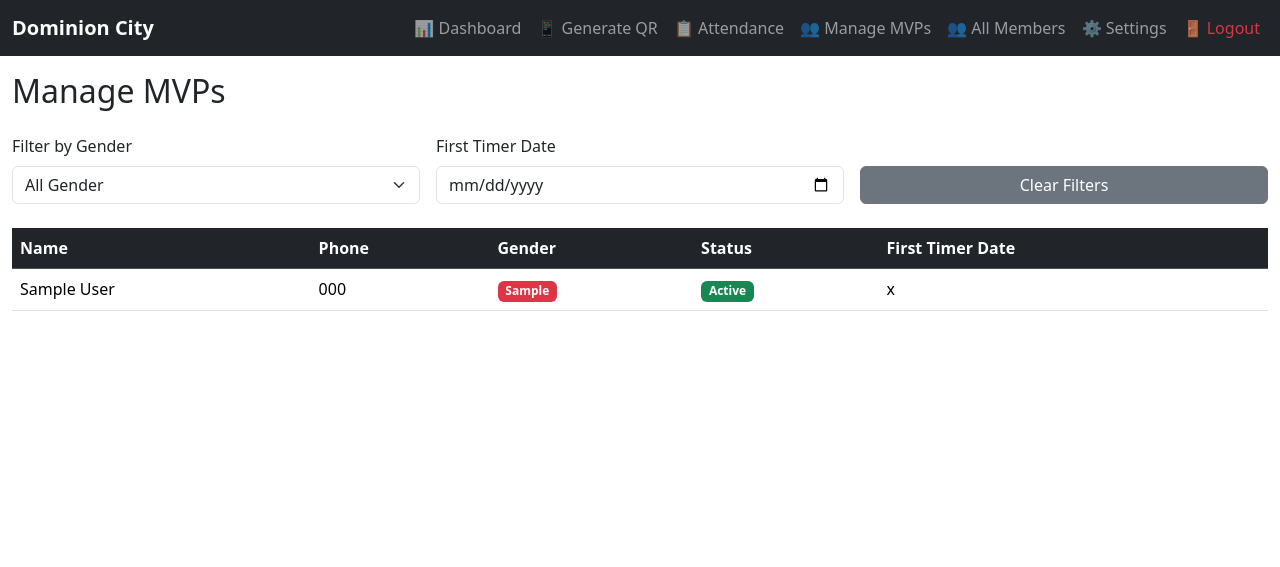
After one commit to ebukaHenry/church_attendance, a Flask app: page /manage_mvps in a window 1280 px wide. The commit adds this page. Shown: the top 567 px of the page. Run offline with Flask 3, Linux system fonts and the light colour scheme; a user stored in the database is signed in; tables that the repository leaves empty hold one stand-in row (values such as "Sample post").

Commit message:
fix: manage mvp

```diff
--- a/app.py
+++ b/app.py
@@ -132,6 +132,21 @@ def all_members():
     """).fetchall()
     return render_template('all_members.html', members=members)
 
+@app.route('/manage_mvps')
+@login_required
+def manage_mvps():
+    conn = get_db()
+
+    # Get all users (MVPs)
+    mvps = conn.execute("""
+        SELECT id, name, phone, gender,
+               (SELECT MIN(timestamp) FROM attendance WHERE user_id = users.id) as first_attendance
+        FROM users
+        ORDER BY first_attendance DESC
+    """).fetchall()
+
+    return render_template('manage_mvps.html', mvps=mvps)
+
 @app.route('/settings')
 @login_required
 def settings():
--- a/templates/base.html
+++ b/templates/base.html
@@ -20,6 +20,7 @@
                     <li class="nav-item"><a class="nav-link" href="{{ url_for('dashboard') }}">📊 Dashboard</a></li>
                     <li class="nav-item"><a class="nav-link" href="{{ url_for('generate_qr') }}">📱 Generate QR</a></li>
                     <li class="nav-item"><a class="nav-link" href="{{ url_for('attendance_list') }}">📋 Attendance</a></li>
+                    <li class="nav-item"><a class="nav-link" href="{{ url_for('manage_mvps') }}">👥 Manage MVPs</a></li>
                     <li class="nav-item"><a class="nav-link" href="{{ url_for('all_members') }}">👥 All Members</a></li>
                     <li class="nav-item"><a class="nav-link" href="{{ url_for('settings') }}">⚙️ Settings</a></li>
                     <li class="nav-item"><a class="nav-link text-danger" href="{{ url_for('logout') }}">🚪 Logout</a></li>
--- /dev/null
+++ b/templates/manage_mvps.html
@@ -0,0 +1,129 @@
+{% extends 'base.html' %}
+{% block content %}
+
+<h2 class="mb-4">Manage MVPs</h2>
+
+<!-- Filters -->
+<div class="row g-3 mb-4">
+    <div class="col-md-4">
+        <label class="form-label">Filter by Gender</label>
+        <select id="genderFilter" class="form-select" onchange="applyFilters()">
+            <option value="all">All Gender</option>
+            <option value="Male">Male</option>
+            <option value="Female">Female</option>
+        </select>
+    </div>
+    <div class="col-md-4">
+        <label class="form-label">First Timer Date</label>
+        <input type="date" id="dateFilter" class="form-control" onchange="applyFilters()">
+    </div>
+    <div class="col-md-4 d-flex align-items-end">
+        <button class="btn btn-secondary w-100" onclick="clearFilters()">Clear Filters</button>
+    </div>
+</div>
+
+<div class="table-responsive">
+    <table class="table table-hover" id="mvpsTable">
+        <thead class="table-dark">
+            <tr>
+                <th>Name</th>
+                <th>Phone</th>
+                <th>Gender</th>
+                <th>Status</th>
+                <th>First Timer Date</th>
+            </tr>
+        </thead>
+        <tbody>
+            {% for mvp in mvps %}
+            <tr data-gender="{{ mvp.gender }}">
+                <td>{{ mvp.name }}</td>
+                <td>{{ mvp.phone }}</td>
+                <td>
+                    <span class="badge bg-{{ 'primary' if mvp.gender == 'Male' else 'danger' }}">
+                        {{ mvp.gender }}
+                    </span>
+                </td>
+                <td><span class="badge bg-success">Active</span></td>
+                <td>{{ mvp.first_attendance[:10] if mvp.first_attendance else 'Not yet' }}</td>
+            </tr>
+            {% endfor %}
+        </tbody>
+    </table>
+</div>
+
+<!-- Floating Add Button -->
+<button class="btn btn-success btn-lg rounded-circle shadow"
+        style="position: fixed; bottom: 30px; right: 30px; width: 60px; height: 60px; display: flex; align-items: center; justify-content: center; font-size: 1.8rem;"
+        onclick="showAddForm()">
+    +
+</button>
+
+<!-- Add New MVP Modal -->
+<div class="modal fade" id="addMvpModal" tabindex="-1">
+    <div class="modal-dialog">
+        <div class="modal-content">
+            <div class="modal-header">
+                <h5 class="modal-title">Add New MVP</h5>
+                <button type="button" class="btn-close" data-bs-dismiss="modal"></button>
+            </div>
+            <div class="modal-body">
+                <form id="addMvpForm">
+                    <div class="mb-3">
+                        <label>Full Name</label>
+                        <input type="text" id="name" class="form-control" required>
+                    </div>
+                    <div class="mb-3">
+                        <label>Phone Number</label>
+                        <input type="tel" id="phone" class="form-control" required>
+                    </div>
+                    <div class="mb-3">
+                        <label>Gender</label>
+                        <select id="gender" class="form-select" required>
+                            <option value="">Select Gender</option>
+                            <option value="Male">Male</option>
+                            <option value="Female">Female</option>
+                        </select>
+                    </div>
+                </form>
+            </div>
+            <div class="modal-footer">
+                <button type="button" class="btn btn-secondary" data-bs-dismiss="modal">Close</button>
+                <button type="button" class="btn btn-success" onclick="saveNewMvp()">Save MVP</button>
+            </div>
+        </div>
+    </div>
+</div>
+
+<script>
+function showAddForm() {
+    new bootstrap.Modal(document.getElementById('addMvpModal')).show();
+}
+
+function saveNewMvp() {
+    // For demo - In real version, send to backend via fetch
+    alert("✅ MVP Added Successfully!\n\n(This is a demo. Full backend save coming soon.)");
+    bootstrap.Modal.getInstance(document.getElementById('addMvpModal')).hide();
+    // You can refresh the table later
+}
+
+function applyFilters() {
+    const genderFilter = document.getElementById("genderFilter").value;
+    const dateFilter = document.getElementById("dateFilter").value;
+
+    const rows = document.querySelectorAll("#mvpsTable tbody tr");
+
+    rows.forEach(row => {
+        const gender = row.getAttribute("data-gender");
+        const matchesGender = genderFilter === "all" || gender === genderFilter;
+        row.style.display = matchesGender ? "" : "none";
+    });
+}
+
+function clearFilters() {
+    document.getElementById("genderFilter").value = "all";
+    document.getElementById("dateFilter").value = "";
+    applyFilters();
+}
+</script>
+
+{% endblock %}
```
